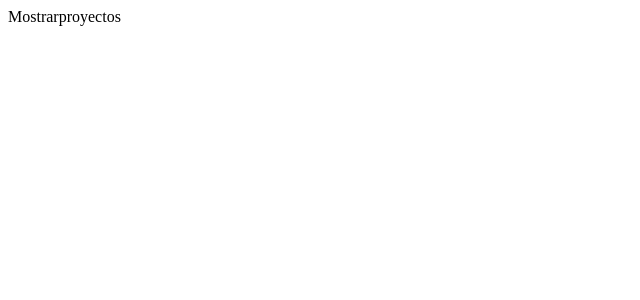
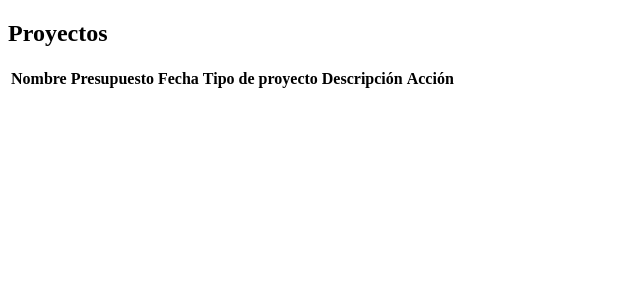
Before and after one commit to Naerie/Eva3-front-end, a Next.js app: page /Mostrarproyectos in a window 1280 px wide. Shown: the top 300 px of the page, without its empty margins (0-640 px from the left). Built offline with nearby package versions, Linux system fonts and the light colour scheme.

Commit message:
tabla en archivo MostrarProyectos
se creó la tabla basica para mostrar lo s proyectos insertados

```diff
--- a/src/pages/Mostrarproyectos.tsx
+++ b/src/pages/Mostrarproyectos.tsx
@@ -2,7 +2,23 @@ import React from 'react'
 import { Proyecto } from '@/app/interfaces/IProyecto'
 
 export default function Mostrarpersonas() {
+
   return (
-    <div>Mostrarproyectos</div>
+    <>
+      <h2>Proyectos</h2>
+      <table>
+        <thead>
+          <th>Nombre</th>
+          <th>Presupuesto</th>
+          <th>Fecha</th>
+          <th>Tipo de proyecto</th>
+          <th>Descripción</th>
+          <th>Acción</th>
+        </thead>
+        <tbody>
+
+        </tbody>
+      </table>
+    </>
   )
 }
```
